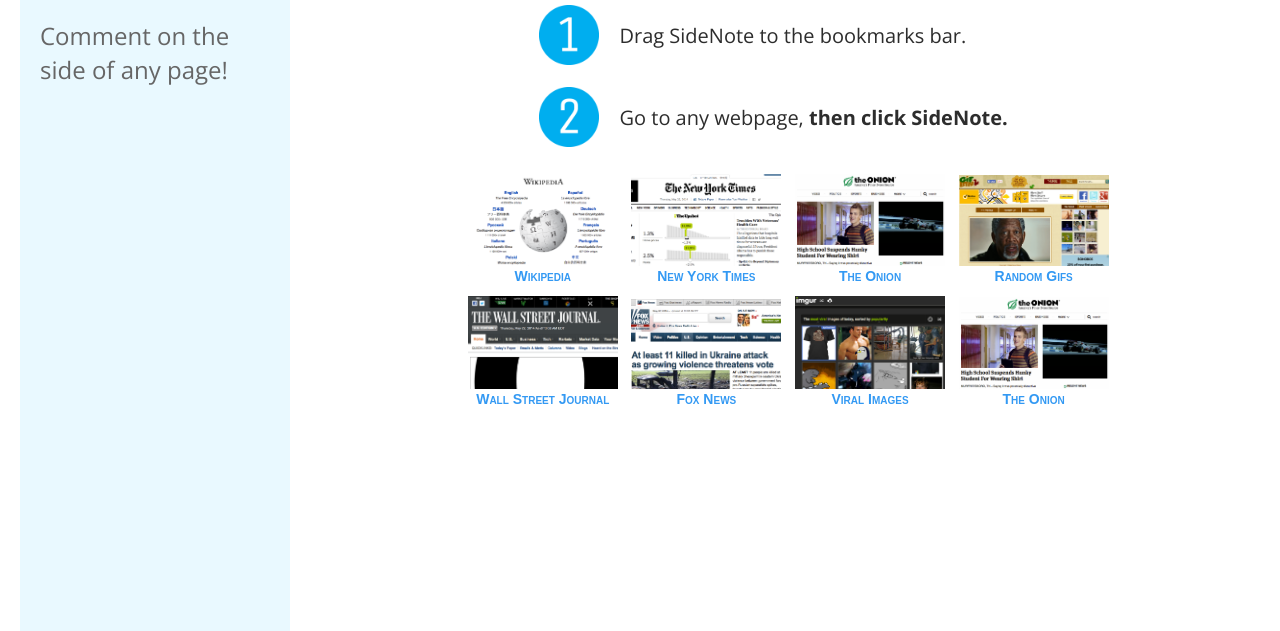
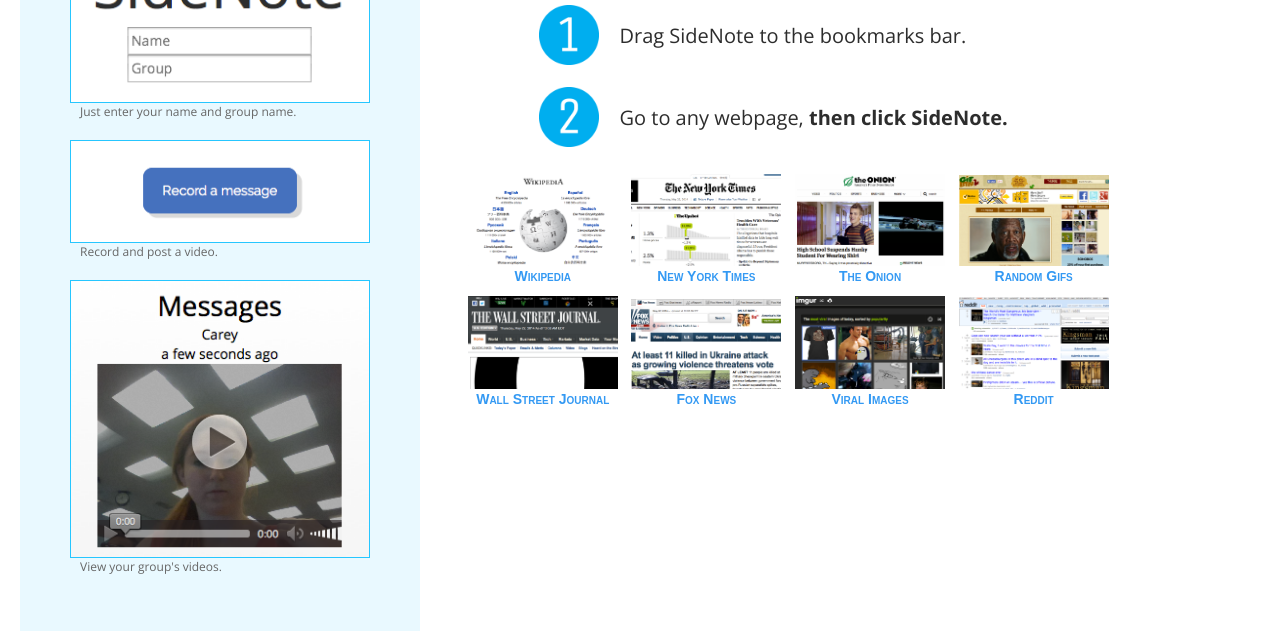
Before and after one commit to swestwood/cs247-final, a website: page dashboard/index.html in a window 1280 px wide. Shown: the part 169-800 px from the top of the page. Drawn offline with nearby package versions, Linux system fonts and the light colour scheme; a script that the page names is missing.

Commit message:
launch page tutorial

```diff
--- a/bookmarklet/bookmarklet.js
+++ b/bookmarklet/bookmarklet.js
@@ -23,6 +23,9 @@
         bottom: 0,
         right: 0,
         resize: "none",
+        border-left-style: solid;
+        border-left-width: 1px;
+        border-left-color: black;
         zIndex: 2147483647,
         width: frameWidth,
         height: "100%"
--- a/bookmarklet/css/bookmarklet.css
+++ b/bookmarklet/css/bookmarklet.css
@@ -63,8 +63,8 @@
 }
 
 .record-message-wrapper {
-    position:fixed;
-    margin-top: 100px;
+    position: fixed;
+    margin-top: 90px;
     margin-left: auto;
     margin-right: auto;
     background-color:white;
--- a/dashboard/dashboard.css
+++ b/dashboard/dashboard.css
@@ -27,18 +27,33 @@
     padding: 5px;
 }
 
+.screenshot {
+    max-width: 300px;
+    border: solid;
+    border-width: 1px;
+    border-color:#26c6ff;
+    bbox-shadow: 10px 10px 5px #888888;
+}
+
 .container {
     display: table;
 }
 
 .sidebar {
     display: table-cell;
-    width:270px;
+    width:400px;
     top:0px;
     left:20px;
     bottom:0px;
     position:absolute;
     background-color: #e9f9ff;
+    z-index: 10;
+}
+
+#left-screenshot {
+    max-width: 300px;
+    margin-left: auto;
+    margin-right: auto;
 }
 
 #sidebar-title {
@@ -46,12 +61,23 @@
     font-size: 40px;
     margin-left: 10px;
     margin-right: 10px;
+    margin-top: 8px;
+}
+
+#sidebar-tagline {
+    margin-left: 20px;
+    margin-right: 20px;
+    margin-top: -20px;
+    font-size: 20px;
+    text-align: center;
 }
 
 #sidebar-text {
-    margin-left: 20px;
-    margin-right: 20px;
-    font-size: 24px;
+    margin-top: 20px;
+    margin-left: 10px;
+    margin-right: 25px;
+    font-size: 12px;
+    text-align: justify;
 }
 
 .main-content {
@@ -119,6 +145,7 @@
     display: block;
     margin-left: auto;
     margin-right: auto;
+    margin-bottom: 50px;
 }
 
 .site-preview-thumb:hover {
--- a/dashboard/index.html
+++ b/dashboard/index.html
@@ -19,7 +19,19 @@
 
     <div class="sidebar">
         <h2 id="sidebar-title">What is SideNote?</h2>
-        <p id="sidebar-text">Comment on the side of any page!</p>
+        <p id="sidebar-tagline">Comment on the side of any page!</p>
+        <div id="left-screenshot">
+            <img class="screenshot" src='../dashboard/library/sn1.png' alt='screenshot'/>
+            <p id="sidebar-text">Just enter your name and group name.</p>
+        </div>
+        <div id="left-screenshot">
+            <img class="screenshot" src='../dashboard/library/sn4.png' alt='screenshot'/>
+            <p id="sidebar-text">Record and post a video.</p>
+        </div>
+        <div id="left-screenshot">
+            <img class="screenshot" src='../dashboard/library/sn5.png' alt='screenshot'/>
+            <p id="sidebar-text">View your group's videos.</p>
+        </div>
     </div>
 
     <div class="main-content">
@@ -75,7 +87,7 @@
 
         <a href="http://www.gifbin.com/random">
             <figure>
-                <img class="site-preview-thumb" src='../dashboard/library/gifbin.png' alt='the onion'/>
+                <img class="site-preview-thumb" src='../dashboard/library/gifbin.png' alt='random gifs'/>
                 <figcaption>Random Gifs</figcaption>
             </figure>
         </a>
@@ -101,10 +113,10 @@
             </figure>
         </a>
 
-        <a href="http://www.theonion.com/">
+        <a href="http://www.reddit.com/">
             <figure>
-                <img class="site-preview-thumb" src='../dashboard/library/theonion.png' alt='the onion'/>
-                <figcaption>The Onion</figcaption>
+                <img class="site-preview-thumb" src='../dashboard/library/reddit.png' alt='reddit'/>
+                <figcaption>Reddit</figcaption>
             </figure>
         </a>
     </div>
```
Also changed, not shown: dashboard/library/reddit.png (added), dashboard/library/sn1.png (added), dashboard/library/sn2.png (added), dashboard/library/sn3.png (added), dashboard/library/sn4.png (added), dashboard/library/sn5.png (added).
